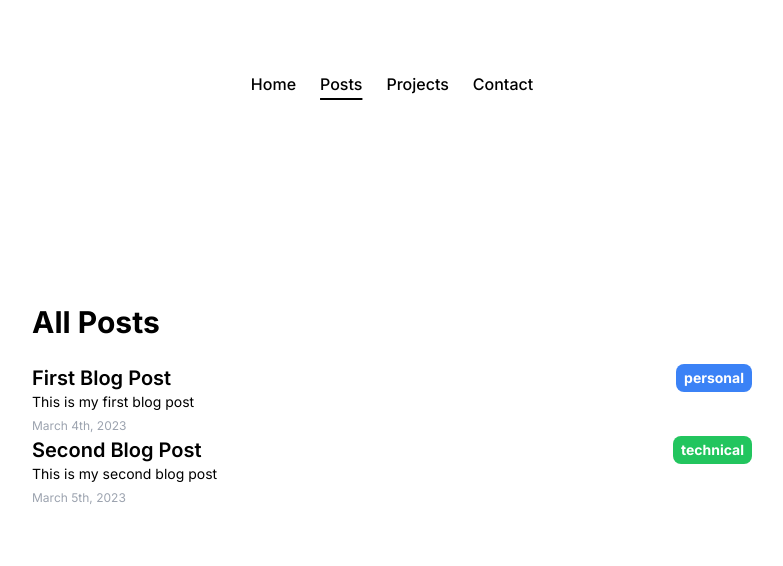
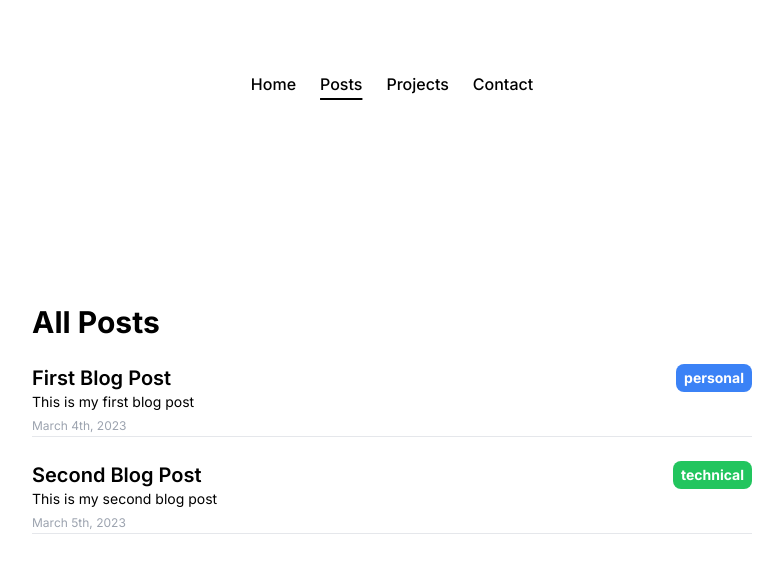
Before and after one commit to danemford/Portfolio-2.0, a Next.js app: page /posts in a window 1280 px wide. Shown: the top 566 px of the page, without its empty margins (248-1031 px from the left). Built offline with nearby package versions, Linux system fonts and the light colour scheme.

Commit message:
add <hr /> below each post

```diff
--- a/app/posts/page.js
+++ b/app/posts/page.js
@@ -11,7 +11,8 @@ const Page = async () => {
             <h1 className='text-3xl font-bold'>All Posts</h1>
             <div className='flex-col gap-6 mt-6'>
               {posts?.map(post => (
-                <Link
+                <>
+                  <Link
                   href={`posts/${post.slug}`}
                   key={post?.title}
                   className=''
@@ -27,6 +28,8 @@ const Page = async () => {
                     {post.publishDate}
                   </time>
                 </Link>
+                <hr className="mb-6"/>
+                </>
               ))}
             </div>
           </div>
```
